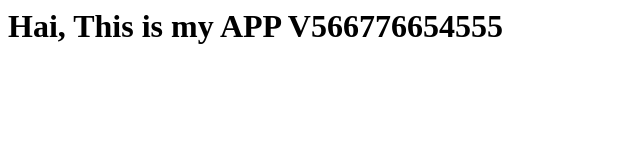
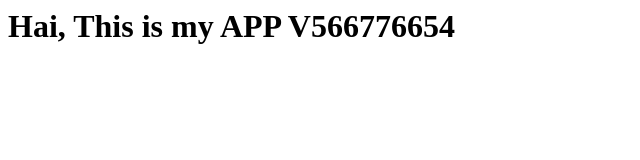
Before and after one commit to vinayakentc/sample, a plain HTML site: page index.html in a window 1280 px wide. Shown: the full height of the page, 0-640 px from the left. Drawn offline with Linux system fonts and the light colour scheme.

Commit message:
Update index.html

```diff
--- a/index.html
+++ b/index.html
@@ -1,5 +1,5 @@
 <html>
 <body>
-  <h1> Hai, This is my APP V566776654555 </h1>
+  <h1> Hai, This is my APP V566776654</h1>
  </body>
  </html>
```
